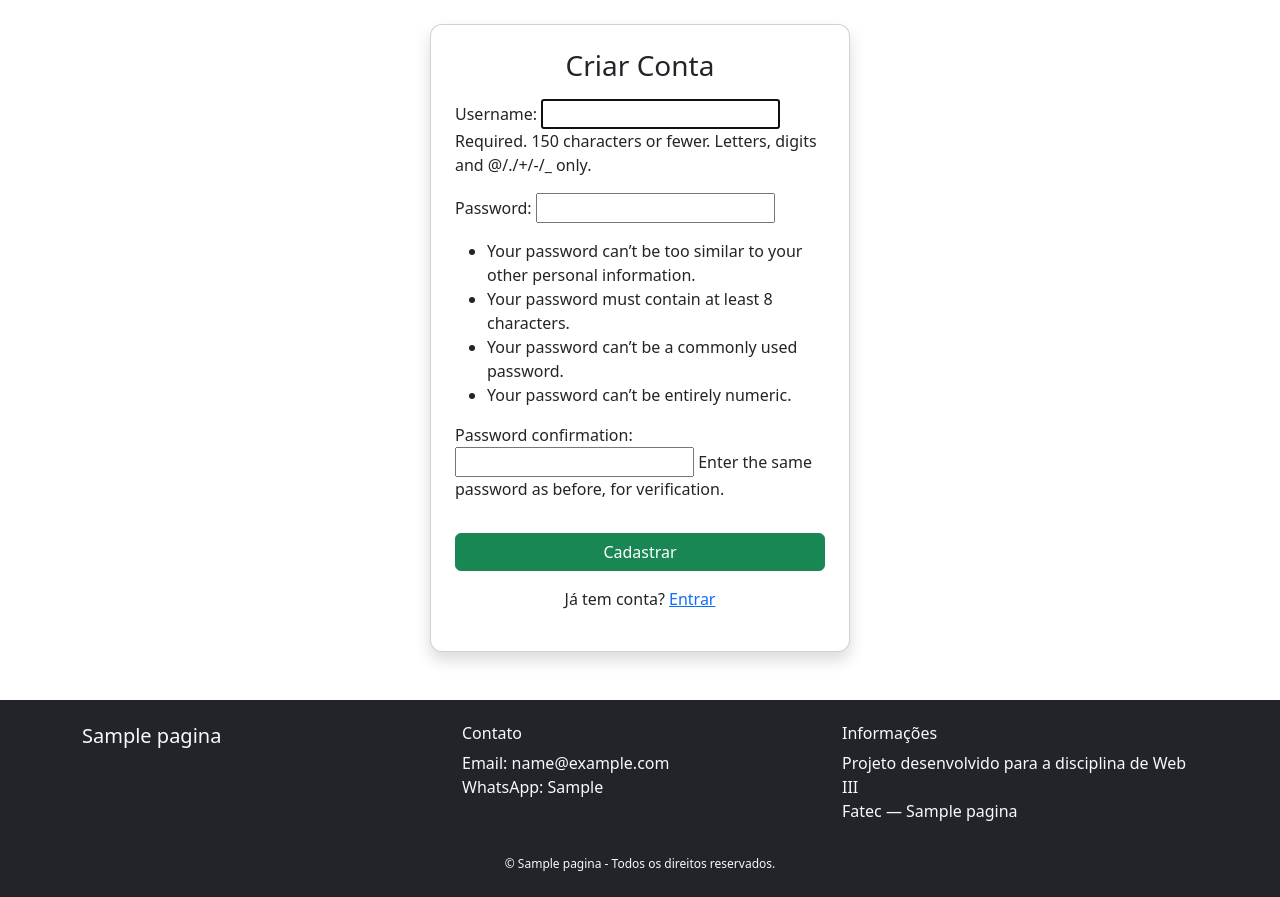
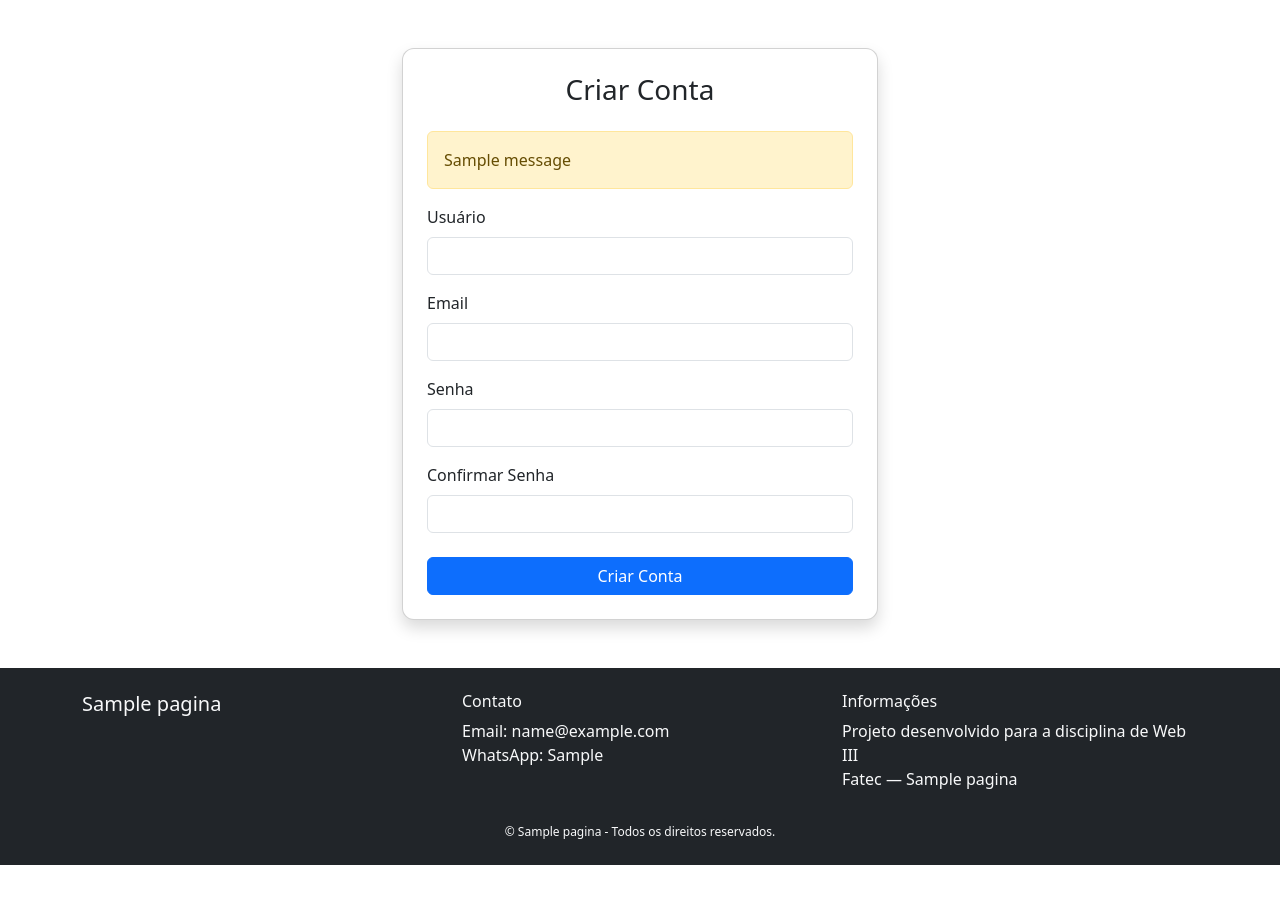
Before and after one commit to kd14c/WEBIII---P2-Projeto-Django-, a Django app: page /cadastro/ in a window 1280 px wide. Shown: the part 56-953 px from the top of the page. After the commit the page ends 921 px from the top, so only its background shows below. Run offline with Django 5.2, Linux system fonts and the light colour scheme; tables that the repository leaves empty hold one stand-in row (values such as "Sample post"); one stand-in notice (Sample message) is shown.

Commit message:
Implement user registration and order handling; update cadastro and pedido templates

```diff
--- a/core/templates/core/cadastro.html
+++ b/core/templates/core/cadastro.html
@@ -1,23 +1,39 @@
 {% extends 'core/base.html' %}
-{% block title %}Cadastro{% endblock %}
+{% block title %}Criar Conta{% endblock %}
 
 {% block content %}
-<div class="d-flex justify-content-center">
-    <div class="card shadow p-4" style="width: 420px; border-radius: 12px;">
 
-        <h3 class="mb-3 text-center">Criar Conta</h3>
+<div class="container mt-5" style="max-width: 500px;">
+    <div class="card shadow p-4" style="border-radius: 12px;">
+
+        <h3 class="mb-4 text-center">Criar Conta</h3>
+
+        <!-- mensagens de erro -->
+        {% if messages %}
+            {% for msg in messages %}
+                <div class="alert alert-warning">{{ msg }}</div>
+            {% endfor %}
+        {% endif %}
 
         <form method="post">
             {% csrf_token %}
-            {{ form.as_p }}
 
-            <button class="btn btn-success w-100 mt-3">Cadastrar</button>
+            <label class="form-label">Usuário</label>
+            <input type="text" name="username" class="form-control mb-3" required>
+
+            <label class="form-label">Email</label>
+            <input type="email" name="email" class="form-control mb-3">
+
+            <label class="form-label">Senha</label>
+            <input type="password" name="senha" class="form-control mb-3" required>
+
+            <label class="form-label">Confirmar Senha</label>
+            <input type="password" name="senha2" class="form-control mb-4" required>
+
+            <button class="btn btn-primary w-100">Criar Conta</button>
         </form>
-
-        <p class="text-center mt-3">
-            Já tem conta? <a href="{% url 'login' %}">Entrar</a>
-        </p>
 
     </div>
 </div>
+
 {% endblock %}
--- a/core/views.py
+++ b/core/views.py
@@ -1,15 +1,16 @@
-from django.shortcuts import render
-from .models import Pagina, Produto
+from .models import Pagina, Produto, Pedido
 
 from django.shortcuts import render, get_object_or_404, redirect
 from django.contrib.auth.decorators import login_required
 from .models import Produto, Pedido
 
-from django.contrib.auth.forms import UserCreationForm
+from django.contrib.auth.models import User
 from django.contrib.auth import login
 
 from .models import Contato
 from django.contrib import messages
+
+from decimal import Decimal
 
 def index(request):
     pagina = Pagina.objects.first()
@@ -69,16 +70,36 @@ def perfil(request):
 
 
 def cadastro(request):
-    if request.method == 'POST':
-        form = UserCreationForm(request.POST)
-        if form.is_valid():
-            usuario = form.save()
-            login(request, usuario)
-            return redirect('index')
-    else:
-        form = UserCreationForm()
+    if request.method == "POST":
+        username = request.POST.get("username")
+        email = request.POST.get("email")
+        senha = request.POST.get("senha")
+        senha2 = request.POST.get("senha2")
 
-    return render(request, 'core/cadastro.html', {'form': form})
+        # validações
+        if senha != senha2:
+            messages.error(request, "As senhas não coincidem.")
+            return render(request, "core/cadastro.html")
+
+        if User.objects.filter(username=username).exists():
+            messages.error(request, "Nome de usuário já está em uso.")
+            return render(request, "core/cadastro.html")
+
+        if email and User.objects.filter(email=email).exists():
+            messages.error(request, "Email já está cadastrado.")
+            return render(request, "core/cadastro.html")
+
+        # criar usuário
+        User.objects.create_user(
+            username=username,
+            email=email,
+            password=senha
+        )
+
+        messages.success(request, "Conta criada com sucesso! Faça login.")
+        return redirect("login")
+
+    return render(request, "core/cadastro.html")
 
 def contato(request):
     if request.method == 'POST':
@@ -100,13 +121,8 @@ def contato(request):
 
 
 def produtos(request):
-    lista = Produto.objects.all()
-    pagina = Pagina.objects.first()
-
-    return render(request, 'core/produtos.html', {
-        'produtos': lista,
-        'pagina': pagina
-    })
+    produtos = Produto.objects.all()
+    return render(request, "core/produtos.html", {"produtos": produtos})
 
 
 def produto(request, id):
@@ -117,3 +133,37 @@ def produto(request, id):
         'produto': item,
         'pagina': pagina
     })
+
+@login_required
+def pedido(request, produto_id):
+    produto = get_object_or_404(Produto, id=produto_id)
+
+    if request.method == "POST":
+        quantidade = int(request.POST.get("quantidade"))
+
+        # verificar estoque
+        if quantidade > produto.estoque:
+            return render(request, "core/pedido.html", {
+                "produto": produto,
+                "erro": "Quantidade acima do estoque disponível."
+            })
+
+        # calcular total corretamente
+        total = Decimal(produto.preco) * quantidade
+
+        # criar pedido
+        pedido = Pedido.objects.create(
+            usuario=request.user,
+            produto=produto,
+            quantidade=quantidade,
+            total=total
+        )
+
+        # atualizar estoque
+        produto.estoque -= quantidade
+        produto.save()
+
+        # redirecionar para o perfil
+        return redirect("perfil")
+
+    return render(request, "core/pedido.html", {"produto": produto})
--- a/projeto/urls.py
+++ b/projeto/urls.py
@@ -37,6 +37,7 @@ urlpatterns = [
     path('produtos/', views.produtos, name='produtos'),
 
     path('produto/<int:id>/', views.produto, name='produto'),
+    path("pedido/<int:produto_id>/", views.pedido, name="pedido"),
 
 
 ]
```
Also changed, not shown: core/templates/core/pedido.html (+7 -0 lines).
